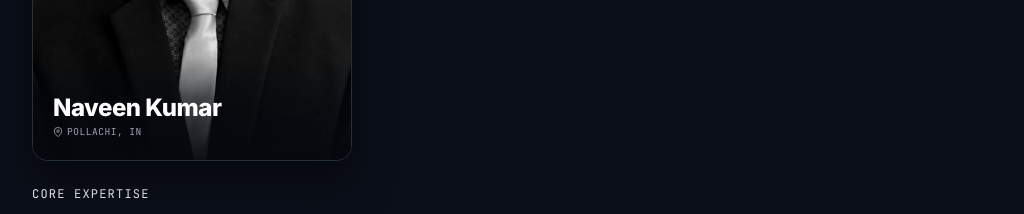
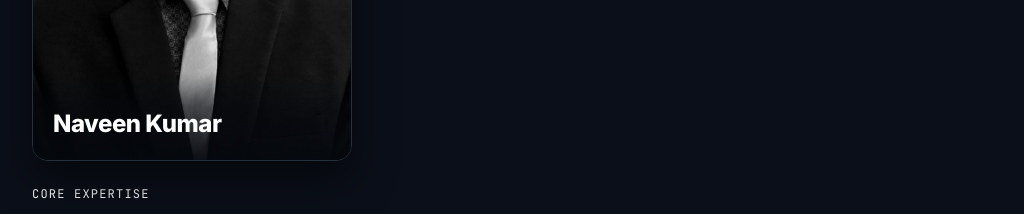
Before and after one commit to thehonoredone672/Dexys, a website: page public/naveenkumar.html in a window 1280 px wide. Shown: the part 897-1111 px from the top of the page, without its empty margins (72-1096 px from the left). Drawn offline with nearby package versions, Linux system fonts and the light colour scheme.

Commit message:
Update naveenkumar.html

```diff
--- a/public/naveenkumar.html
+++ b/public/naveenkumar.html
@@ -105,7 +105,7 @@
                             <img src="naveen.jpeg" alt="Naveen Kumar M" class="profile-photo">
                             <div class="photo-overlay">
                                 <span class="name">Naveen Kumar</span>
-                                <span class="loc"><svg width="10" height="10" viewBox="0 0 24 24" fill="none" stroke="currentColor" stroke-width="2"><path d="M21 10c0 7-9 13-9 13s-9-6-9-13a9 9 0 0 1 18 0z"></path><circle cx="12" cy="10" r="3"></circle></svg> Pollachi, IN</span>
+
                             </div>
                         </div>
 
```
